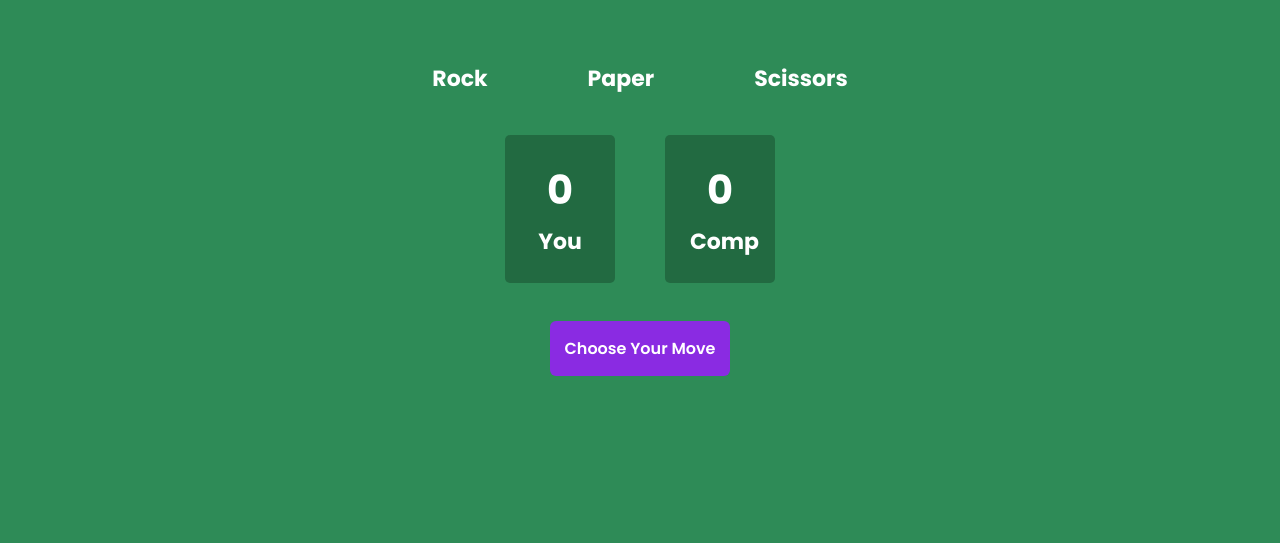
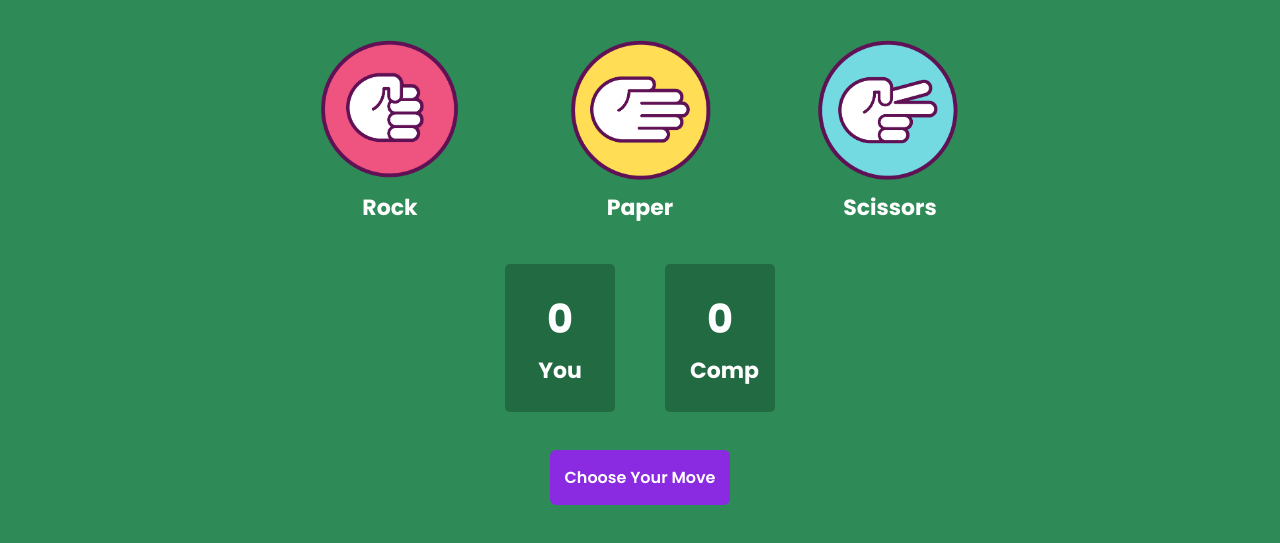
Before and after one commit to Inderpal004/Rock-Papper-Scissors, a plain HTML site: page index.html in a window 1280 px wide. Shown: the part 91-634 px from the top of the page. Drawn offline with nearby package versions, Linux system fonts and the light colour scheme; the site is published under a folder, as on GitHub Pages, so addresses that start at the root find nothing.

Commit message:
Update index.html

```diff
--- a/index.html
+++ b/index.html
@@ -13,21 +13,21 @@
         <div class="game-box">
             <div class="blocks">
                 <div class="block-img" id="rock">
-                    <img src="/rock.png" class="img" alt="">
+                    <img src="rock.png" class="img" alt="">
                 </div>
                 <h3 class="sm-heading">Rock</h3>
             </div>
 
             <div class="blocks">
                 <div class="block-img" id="paper">
-                    <img src="/paper.png" class="img" alt="">
+                    <img src="paper.png" class="img" alt="">
                 </div>
                 <h3 class="sm-heading">Paper</h3>
             </div>
 
             <div class="blocks">
                 <div class="block-img" id="scissors">
-                    <img src="/scissors.png" class="img" alt="">
+                    <img src="scissors.png" class="img" alt="">
                 </div>
                 <h3 class="sm-heading">Scissors</h3>
             </div>
```
